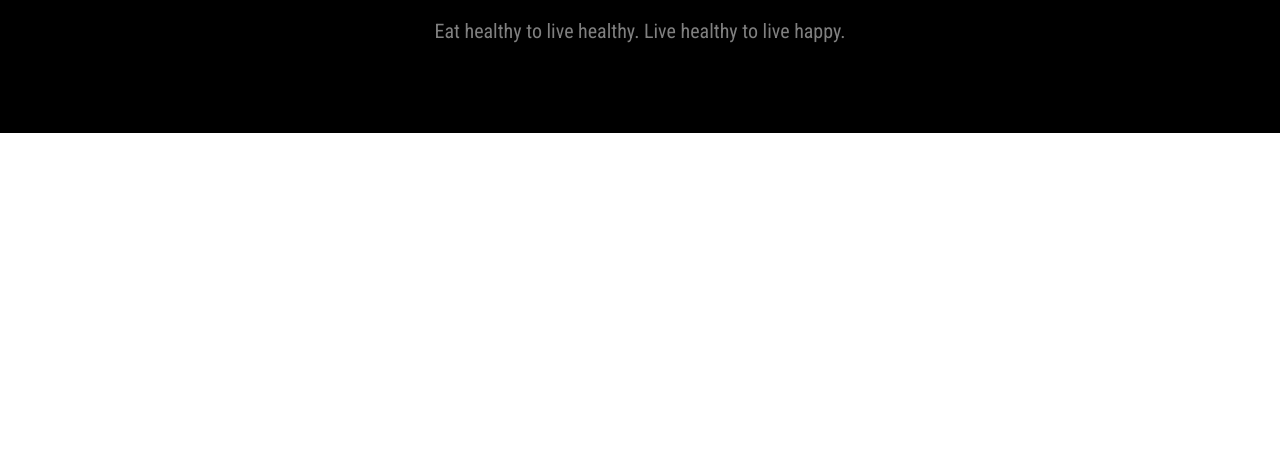
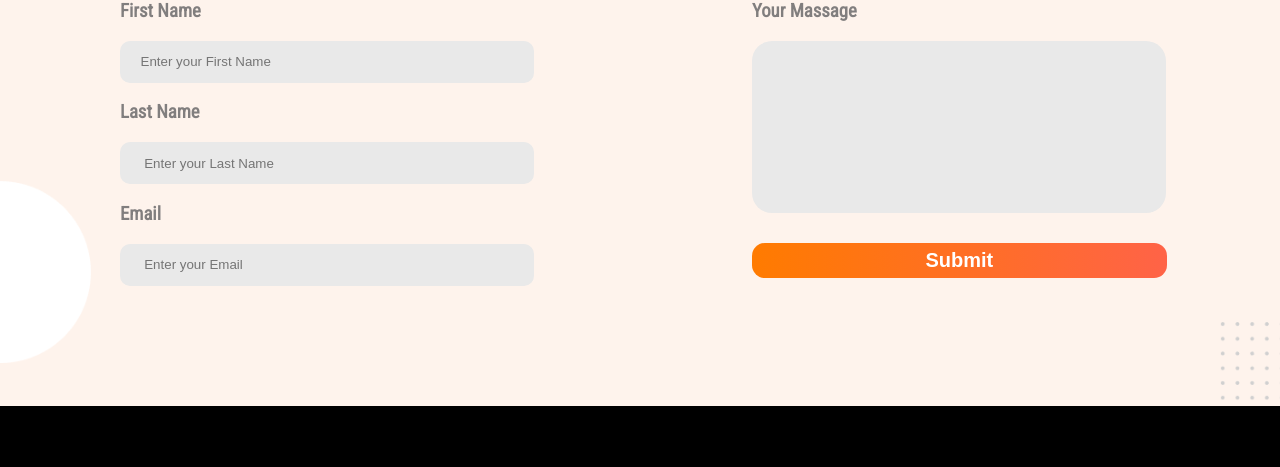
Before and after one commit to MDsaif777/food-network, a plain HTML site: page index.html in a window 1280 px wide. Shown: the part 3474-3941 px from the top of the page. Before the commit the page ends 3607 px from the top, so only its background shows below. Drawn offline with Linux system fonts and the light colour scheme.

Commit message:
done UI degin

```diff
--- a/index.html
+++ b/index.html
@@ -16,8 +16,8 @@
             <label for=""> <span class="orange-col">FOOD</span>NETWORK </label>
             <ul class="header-tab">
                 <li ><a href="">Home</a></li>
-                <li ><a href="">About</a></li>
-                <li ><a href="">Contact</a></li>
+                <li ><a href="#about-section">About</a></li>
+                <li ><a href="#contuct-section">Contact</a></li>
             </ul>
         </nav>
     </header>
@@ -35,7 +35,7 @@
             <img src="images/shapes/Group 8450.png" alt="">
         </div>
     </section>
-    <section class="about-div">
+    <section id="about-section" class="about-div">
         <div class="half-with">
             <img src="images/shapes/Group 8449.png" alt="">
         </div>
@@ -88,6 +88,32 @@
             </div>
         </div>
     </section>
+    <section id="contuct-section" class="contect-tab">
+
+        <div class="half-with">
+            <div class="input-text">
+                <h3>First Name</h3>
+            <input type="text" placeholder="     Enter your First Name">
+            </div>
+            <div class="input-text">
+                <h3>Last Name</h3>
+            <input type="text" placeholder="      Enter your Last Name">
+            </div>
+            <div class="input-text">
+                <h3>Email</h3>
+            <input type="email" placeholder="      Enter your Email ">
+            </div>
+        </div>
+        <div class="half-with">
+            <div class="input-massage">
+                <h3>Your Massage</h3>
+                    <input type="text" >
+            </div>
+            <div class="input-massage">
+                <button>Submit</button>
+            </div>
+        </div>
+    </section>
     <footer>
         <div class="footer-div">
             <h2><span class="orange-col">FOOD </span>NETWORK</h2>
--- a/style.css
+++ b/style.css
@@ -142,3 +142,41 @@ footer{
     padding-top: 30px;
     padding-bottom: 70px;
 }
+.input-text input{
+  width: 80%;
+  height: 40px;
+  border: none;
+  border-radius: 10px;
+  background-color: #e9e9e9;
+}
+.input-massage input{
+    width: 80%;
+    height: 170px;
+    margin-bottom: 30px;
+    border: none;
+    background-color: #e9e9e9;
+    border-radius: 20px;
+}
+.input-massage button{
+    width: 81%;
+    height: 35px;
+    border: none;
+    border-radius: 13px;
+    background-image: linear-gradient(to right, #ff7b00, tomato);
+    color: white;
+    font-size: 20px;
+    font-weight: 700;
+
+
+
+}
+.contect-tab{
+    background-image: url('images/shapes/7.png');
+    background-repeat: no-repeat;
+    background-size: cover;
+    margin: 0;
+    padding: 120px 0;
+}
+.contect-tab h3{
+    color: #817e7e;
+}
```
